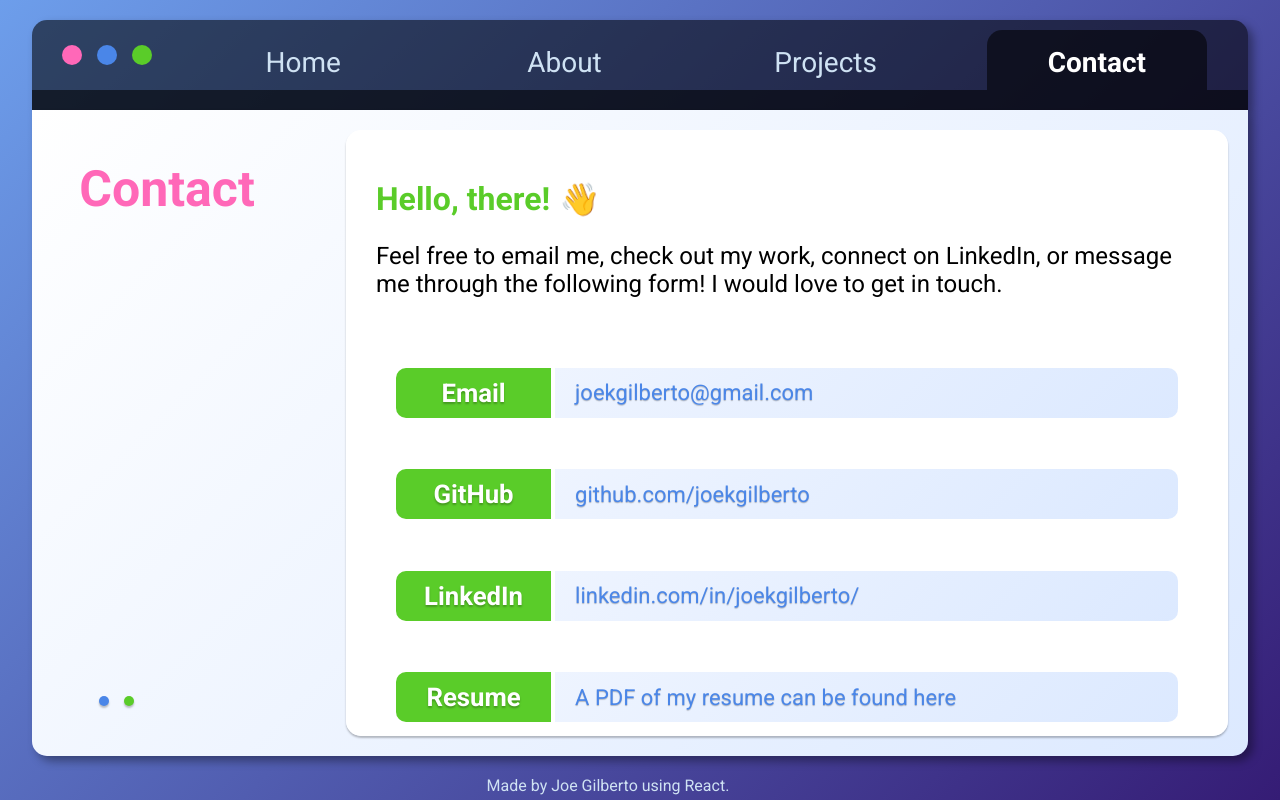
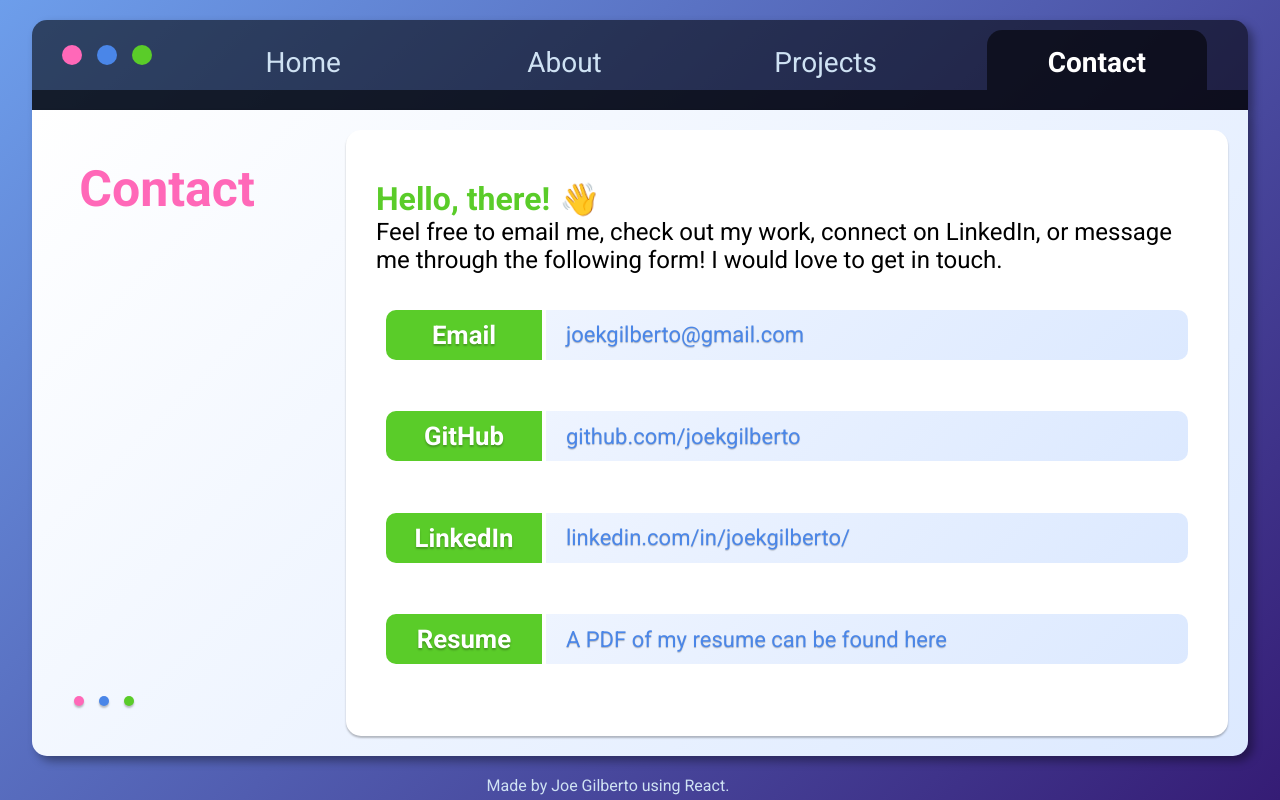
Before and after one commit to joekgilberto/portfolio, a React (Create React App) app: page /contact in a window 1280 px wide. Built offline with nearby package versions, Linux system fonts and the light colour scheme.

Commit message:
retimes animations for synchrony

```diff
--- a/src/components/Flare/Flare.css
+++ b/src/components/Flare/Flare.css
@@ -10,16 +10,16 @@
 }
 
 .pink.bar {
-    animation: pink-load .5s forwards;
+    animation: pink-load .5s forwards .5s;
 }
 
 .blue.bar {
-    animation: blue-load .5s forwards .5s;
+    animation: blue-load .5s forwards 1s;
 
 }
 
 .green.bar {
-    animation: green-load .5s forwards 1s;
+    animation: green-load .5s forwards 1.5s;
 
 }
 
@@ -67,17 +67,17 @@
 }
 
 .upward .pink.bar {
-    animation: pink-height-load .5s forwards;
+    animation: pink-height-load .5s forwards .5s;
 
 }
 
 .upward .blue.bar {
-    animation: blue-height-load .5s forwards .5s;
+    animation: blue-height-load .5s forwards 1s;
 
 }
 
 .upward .green.bar {
-    animation: green-height-load .5s forwards 1s;
+    animation: green-height-load .5s forwards 1.5s;
 
 }
 
--- a/src/components/Header/Header.css
+++ b/src/components/Header/Header.css
@@ -58,18 +58,18 @@ header nav div {
 
 .dot.pink {
     display: none;
-    animation: pink-dot .5s forwards .5s;
+    animation: pink-dot .5s forwards 2.5s;
 
 }
 
 .dot.blue {
     display: none;
-    animation: blue-dot .5s forwards 1s;
+    animation: blue-dot .5s forwards 2.75s;
 }
 
 .dot.green {
     display: none;
-    animation: green-dot .5s forwards 1.5s;
+    animation: green-dot .5s forwards 3s;
 }
 
 .active {
--- a/src/pages/About/About.css
+++ b/src/pages/About/About.css
@@ -50,7 +50,7 @@
     opacity: 0;
     line-height: 1.4;
     text-align: justify;
-    animation: appear .5s forwards 1.5s;
+    animation: appear .5s forwards 2s;
 }
 
 .quick-facts{
--- a/src/pages/Contact/Contact.css
+++ b/src/pages/Contact/Contact.css
@@ -42,6 +42,7 @@
 
 .hello-there p {
     font-size: 24px;
+    margin: 0;
 }
 
 .wave {
@@ -55,14 +56,14 @@
     flex-direction: column;
     align-items: elf;
     background-color: #fff;
-    padding: 15px;
+    padding: 10px;
     border-radius: 15px;
     box-shadow: 0px 2px 2px #00000040;
 }
 
 .contact-link-list {
     width: 100%;
-    padding: 20px;
+    padding: 10px;
 }
 
 .contact-link {
--- a/src/pages/Home/Home.css
+++ b/src/pages/Home/Home.css
@@ -25,7 +25,7 @@
     align-items: center;
     margin-bottom: 50px;
     box-shadow: 0px 2px 2px #00000040;
-    animation: rise 1s forwards 1.5s;
+    animation: rise 1s forwards 2s;
     transform: translateY(50px);
     opacity: 0;
 }
```
